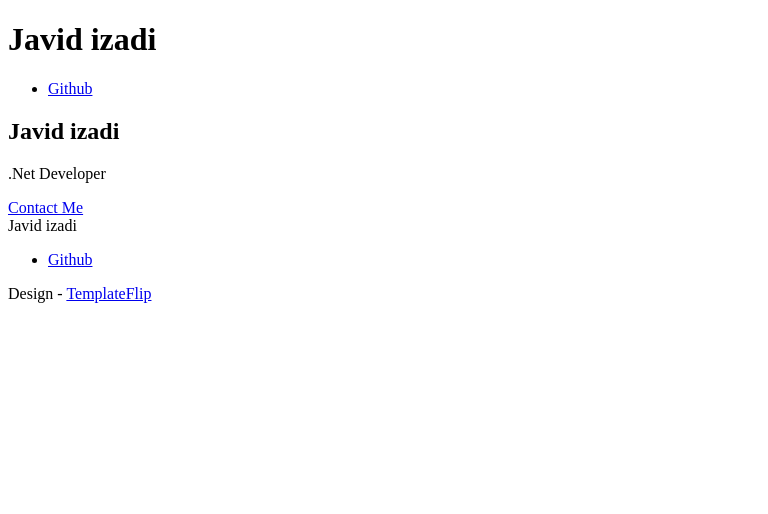
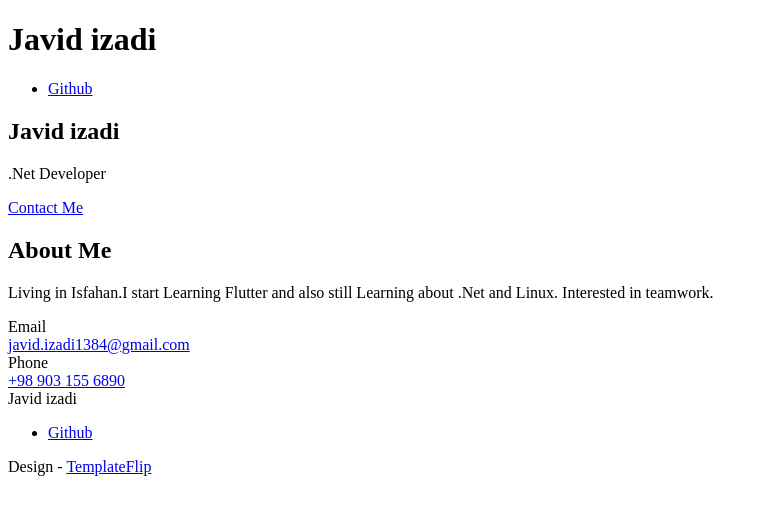
Before and after one commit to javidizadi/ResumeWebsite, a React (Vite) app: page / in a window 1280 px wide. Shown: the top 514 px of the page, without its empty margins (0-768 px from the left). Built offline with nearby package versions, Linux system fonts and the light colour scheme.

Commit message:
add AboutMe Component

```diff
--- a/src/App.jsx
+++ b/src/App.jsx
@@ -1,3 +1,4 @@
+import AboutMe from "./components/AboutMe/AboutMe";
 import Title from "./components/Title/Title";
 
 function App() {
@@ -7,6 +8,9 @@ function App() {
         <div className="cover-bg p-3 p-lg-4 text-white">
           <Title />
         </div>
+        <div className="about-section pt-4 px-3 px-lg-4 mt-1">
+          <AboutMe />
+        </div>
       </div>
     </div>
   );
--- /dev/null
+++ b/src/components/AboutMe/AboutMe.jsx
@@ -0,0 +1,36 @@
+const AboutMe = () => {
+  return (
+    <div className="row">
+      <div className="col-md-6">
+        <h2 className="h3 mb-3">About Me</h2>
+        <p>
+          Living in Isfahan.I start Learning Flutter and also still Learning
+          about .Net and Linux. Interested in teamwork.
+        </p>
+      </div>
+      <div className="col-md-5 offset-md-1">
+        <div className="row mt-2">
+          <div className="col-sm-4">
+            <div className="pb-1">Email</div>
+          </div>
+          <div className="col-sm-8">
+            <div className="pb-1 text-secondary">
+              <a href="mailto:javid.izadi1384@gmail.com">
+                javid.izadi1384@gmail.com
+              </a>
+            </div>
+          </div>
+          <div className="col-sm-4">
+            <div className="pb-1">Phone</div>
+          </div>
+          <div className="col-sm-8">
+            <div className="pb-1 text-secondary">
+              <a href="tel:+989031556890">+98 903 155 6890</a>
+            </div>
+          </div>
+        </div>
+      </div>
+    </div>
+  );
+};
+export default AboutMe;
```
